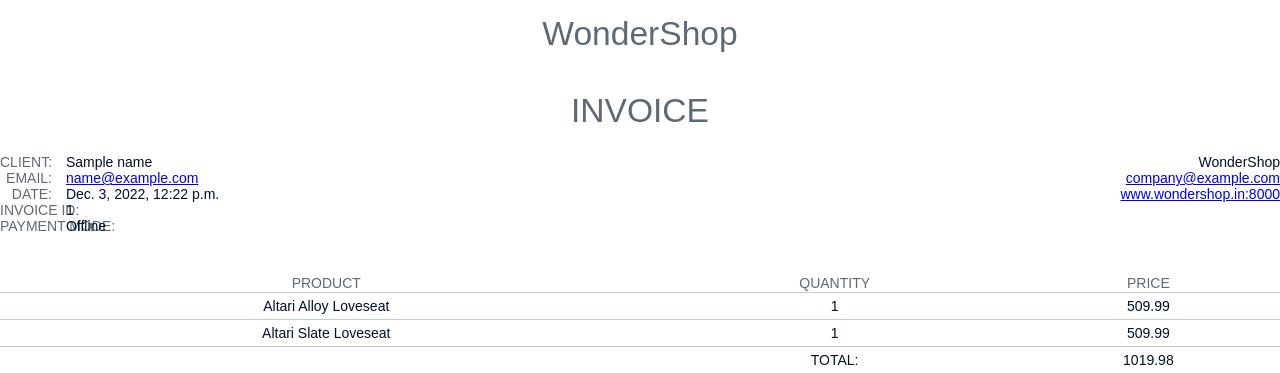
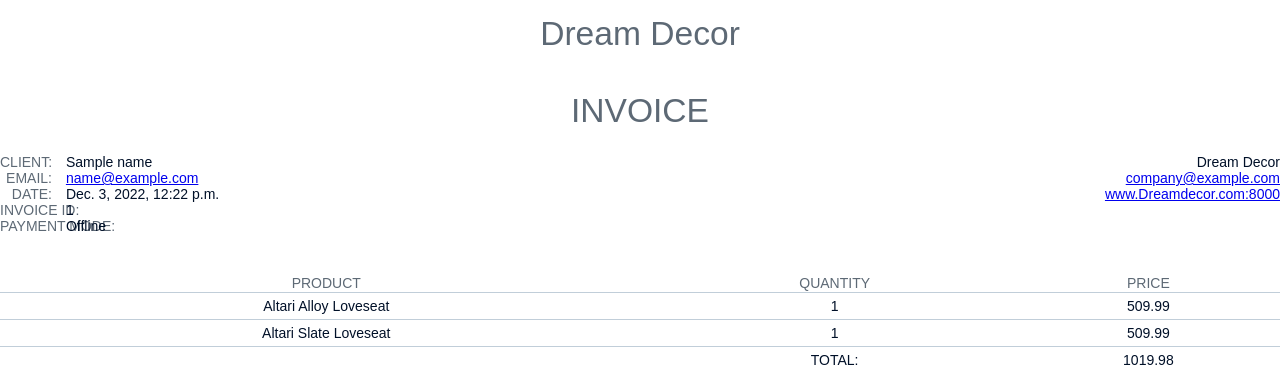
Before and after one commit to Ronys007/Dream_Decor, a Django app: template shop/templates/cart/invoice.html in a window 1280 px wide. Shown: the top 373 px of the page. Run offline with Django 3.2, Linux system fonts and the light colour scheme; data comes from the database, SQL or seed files in the repository; tables that the repository leaves empty hold one stand-in row (values such as "Sample post"); the template is opened without the code that fills it: values that come from a table or form of the project are taken from there, most other values are stand-ins (such as "Sample title", 1, 10 or a date in 2020); parts of the project's set-up code (start-up, migrations or seed data) failed here and were passed over.

Commit message:
Update invoice.html

```diff
--- a/shop/templates/cart/invoice.html
+++ b/shop/templates/cart/invoice.html
@@ -150,13 +150,13 @@ footer {
       {#<img src="static/firstapp/images/logo.png" class="brand-logo" width=60 height=60>#} <!--not working-->
       {#<img src="static/logo.png" class="brand-logo" height="200px">#} <!--not working-->
       {#<img src="D:\Mastering Django\firstproject\firstapp\logo.png" class="brand-logo" width=60 height=60>#}
-      <h1 class="brand-name">WonderShop</h1>
+      <h1 class="brand-name">Dream Decor</h1>
     </div>
     <h1>INVOICE</h1>
     <div id="company" class="clearfix">
-      <div>WonderShop</div>
+      <div>Dream Decor</div>
       <div><a href="mailto:company@example.com">company@example.com</a></div>
-      <div><a href="www.wondershop.in:8000">www.wondershop.in:8000</a></div>
+      <div><a href="www.wondershop.in:8000">www.Dreamdecor.com:8000</a></div>
     </div>
     <div id="project">
       <div><span>CLIENT:</span> {{name}}</div>
```
